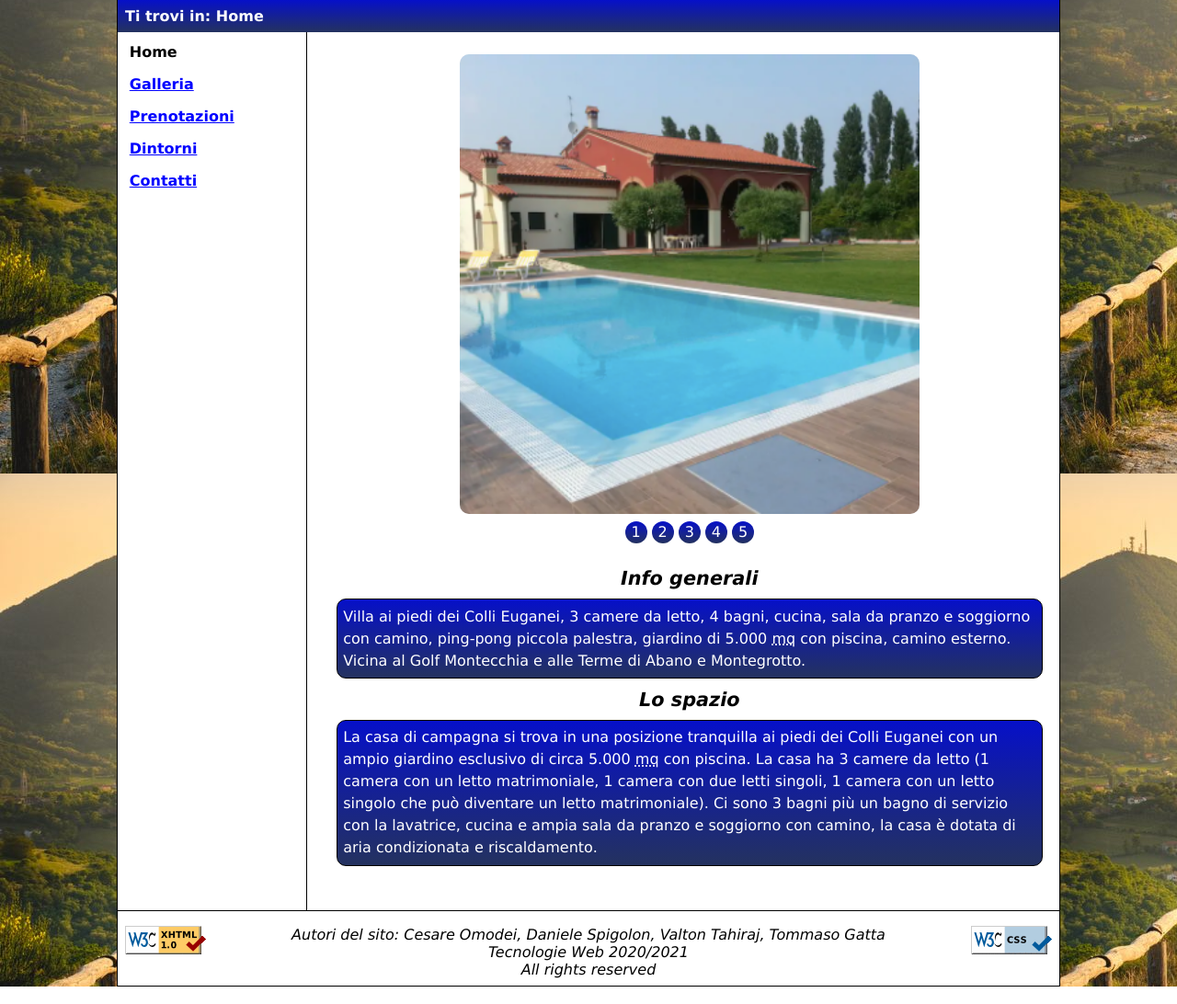
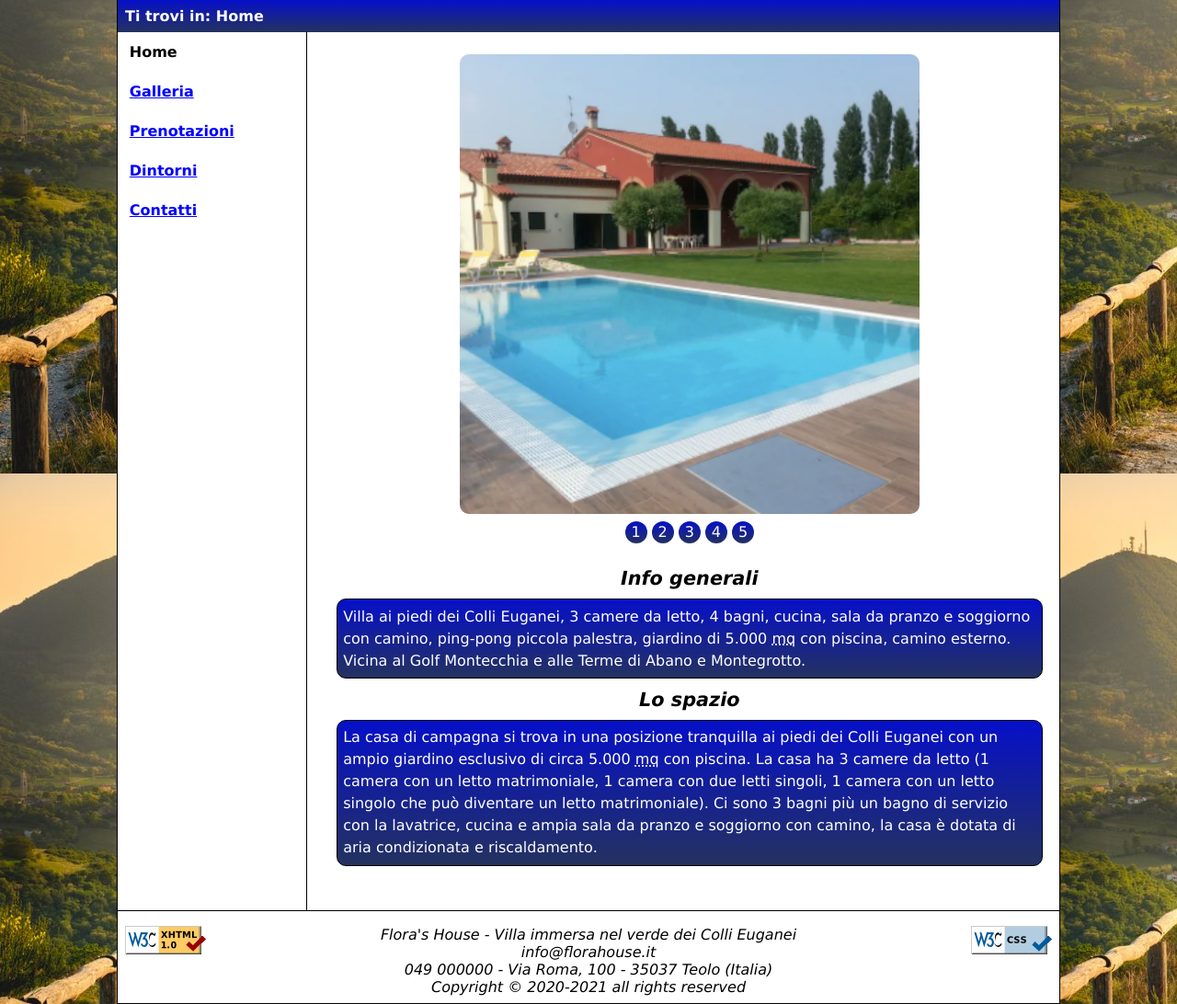
Before and after one commit to comodei/Flora-s-House-TecWeb-Project-, a PHP site: page /html/base.html in a window 1280 px wide. Shown: the part 205-1297 px from the top of the page at 92% size. Run offline with PHP 8.4, Linux system fonts and the light colour scheme.

Commit message:
Modificato Footer

```diff
--- a/html/base.html
+++ b/html/base.html
@@ -76,9 +76,10 @@
 <div id="footer" title="footer" aria-label="footer">
     <img id="imgValidCSS" src="../images/vcss-blue.gif" alt="validità css"/>
     <img id="imgValidCode" src="../images/valid-xhtml10.png" alt="logo validità xhtml"/>
-    <p>Autori del sito: Cesare Omodei, Daniele Spigolon, Valton Tahiraj, Tommaso Gatta</p>
-    <p>Tecnologie Web 2020/2021</p>
-    <p>All rights reserved</p>
+    <p>Flora's House - Villa immersa nel verde dei Colli Euganei</p>
+    <p>info@florahouse.it</p>
+    <p>049 000000 - Via Roma, 100 - 35037 Teolo (Italia)</p>
+    <p>Copyright © 2020-2021 all rights reserved</p>
 </div>
 </body>
 </html>
--- a/style/style_lavoro.css
+++ b/style/style_lavoro.css
@@ -62,13 +62,13 @@ body{
   float:left;
   width: 20%;
   padding: 0.8em;
-    font-weight: bold;
+  font-weight: bold;
 }
 #menu ul{
   list-style-type: none;
 }
 #menu ul li{
-  padding-bottom: 1em;
+  padding-bottom: 1.5em;
 }
 
 /*LINK*/
```
Also changed, not shown: html/contatti.html (+4 -3 lines), html/dintorni.html (+4 -3 lines).
